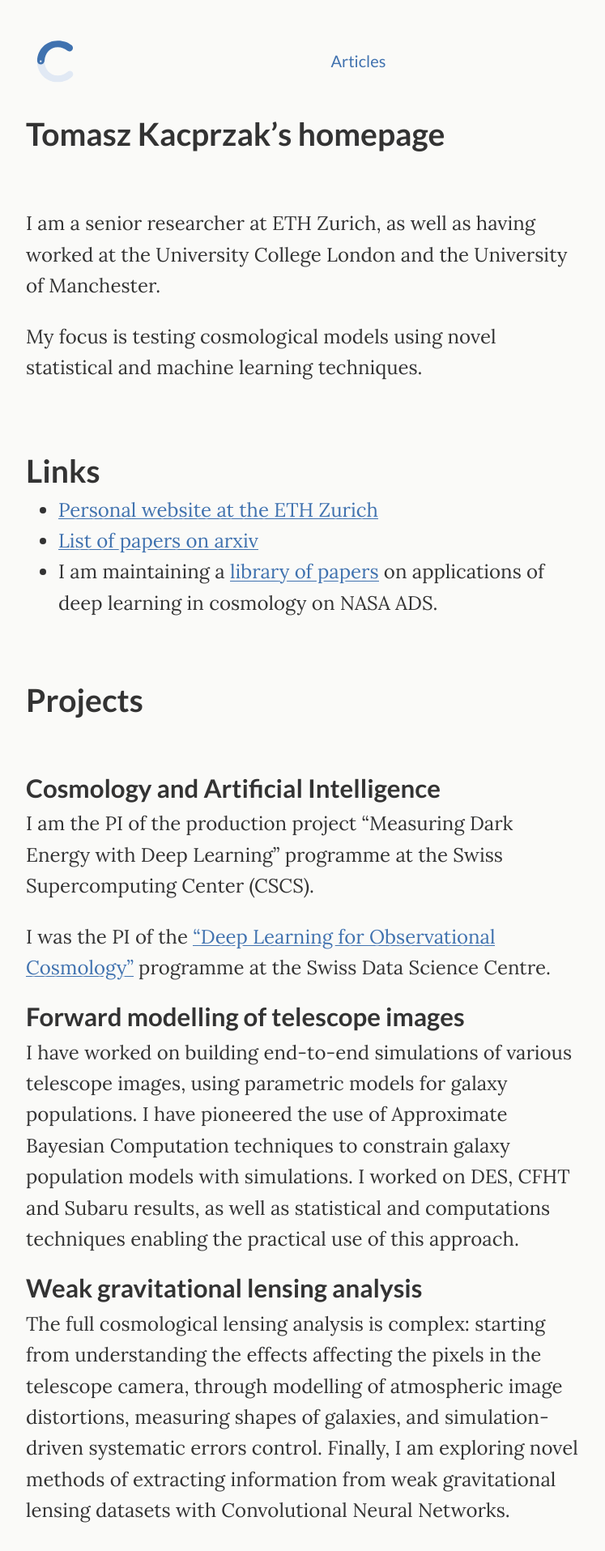
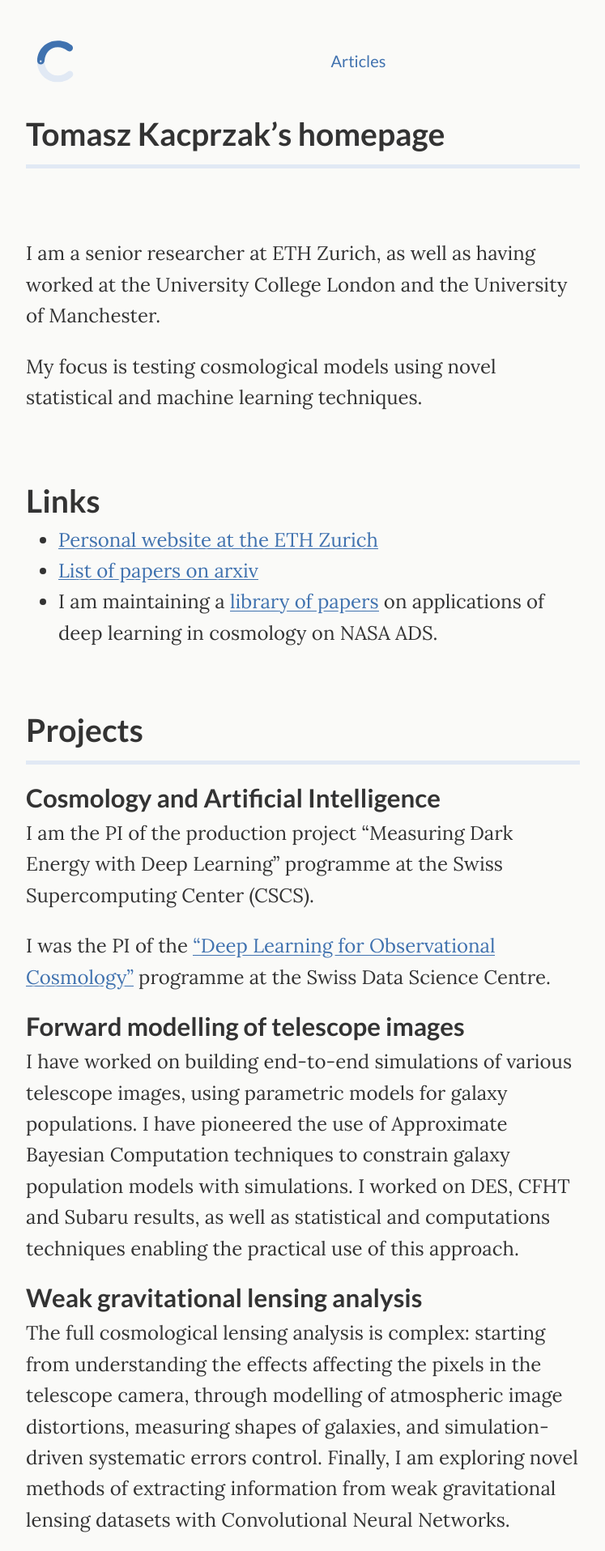
Before and after one commit to tomaszkacprzak/tomaszkacprzak.github.io, a Jekyll site: the page built from index.md, in a window 1280 px wide. Shown: the top 1915 px of the page at 81% size, without its empty margins (266-1013 px from the left). Built offline with Jekyll 4.4.1, drawn with Linux system fonts in a browser that asks for light colours.

Commit message:
Update index.md

```diff
--- a/index.md
+++ b/index.md
@@ -6,6 +6,7 @@ layout: default
 
 
 # **Tomasz Kacprzak's homepage**
+-------------------------------------
 
 <br>
 
@@ -26,8 +27,8 @@ My focus is testing cosmological models using novel statistical and machine lear
 
 
 # Projects
+-----------------------------
 
-<br>
 
 ## Cosmology and Artificial Intelligence
 
```
